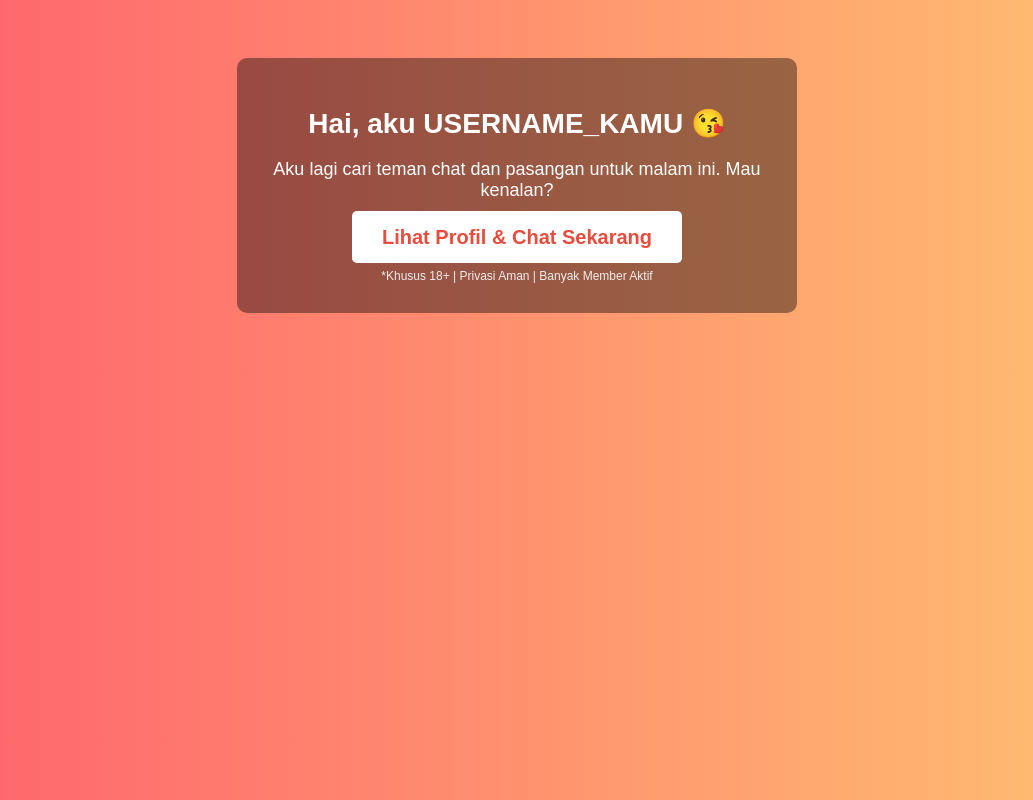
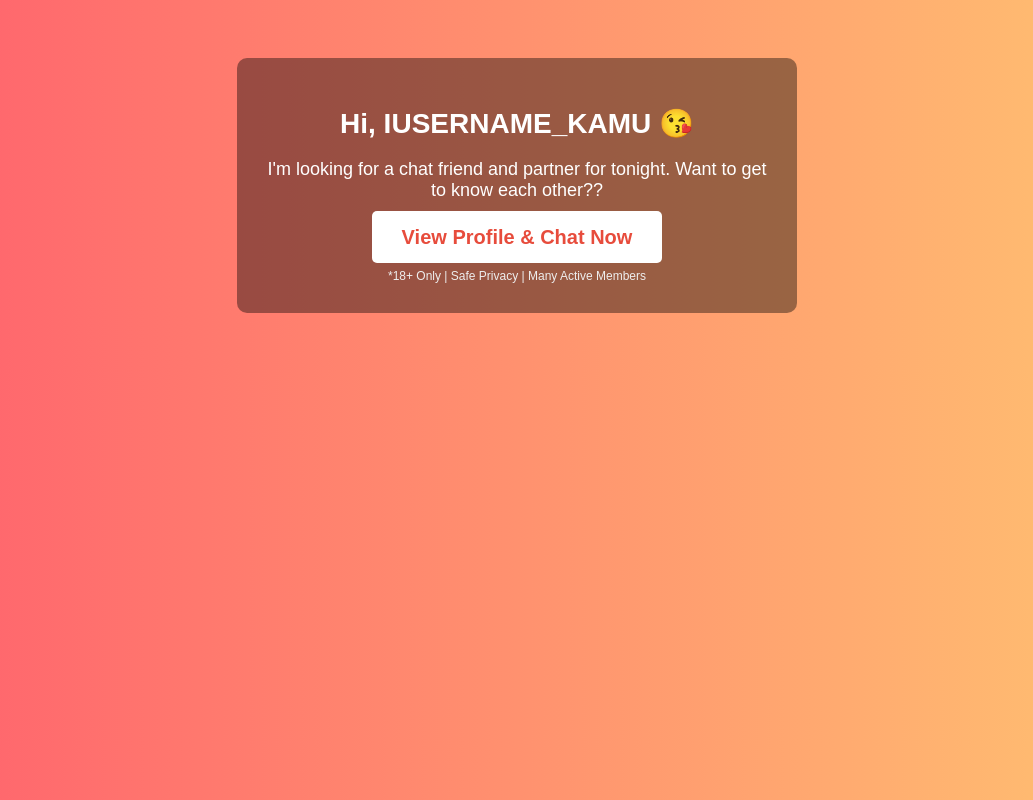
Before and after one commit to agung19270087/landingpage-organik, a plain HTML site: page index.html in a window 1280 px wide. Shown: the whole page, without its empty margins (123-1156 px from the left). Drawn offline with Linux system fonts and the light colour scheme.

Commit message:
Update index.html

```diff
--- a/index.html
+++ b/index.html
@@ -4,7 +4,7 @@
 <head>
   <meta charset="UTF-8">
   <meta name="viewport" content="width=device-width, initial-scale=1">
-  <title>Temukan Pasangan Sekarang!</title>
+  <title>Find a Partner Now!</title>
   <style>
     body {
       font-family: Arial, sans-serif;
@@ -50,11 +50,11 @@
 </head>
 <body>
   <div class="container">
-    <h1>Hai, aku <span id="username">USERNAME_KAMU</span> 😘</h1>
-    <p>Aku lagi cari teman chat dan pasangan untuk malam ini. Mau kenalan?</p>
-    <a href="LINK_CPA_KAMU" class="cta-btn">Lihat Profil & Chat Sekarang</a>
+    <h1>Hi, I<span id="username">USERNAME_KAMU</span> 😘</h1>
+    <p>I'm looking for a chat friend and partner for tonight. Want to get to know each other??</p>
+    <a href=" https://daiccfd.pixoff.one/p/e4xGx" class="cta-btn">View Profile & Chat Now</a>
     <div class="footer">
-      *Khusus 18+ | Privasi Aman | Banyak Member Aktif
+      *18+ Only | Safe Privacy | Many Active Members
     </div>
   </div>
 
```
